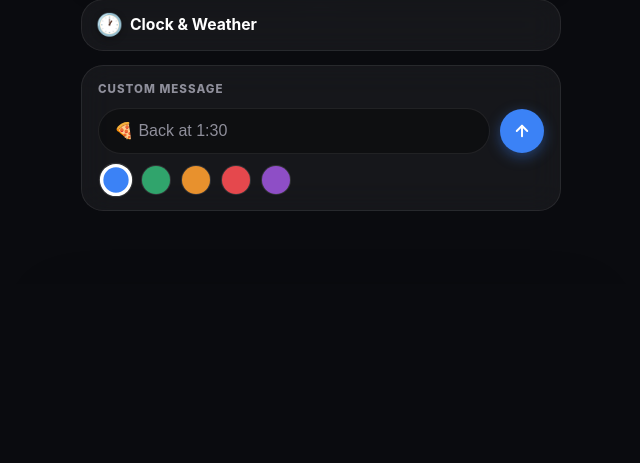
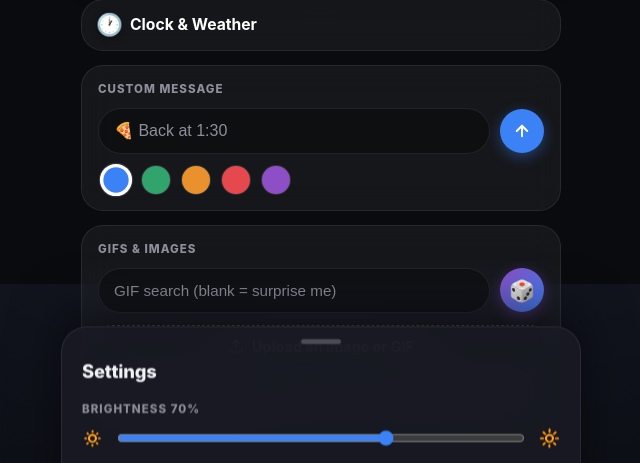
Before and after one commit to ahein624/KnockBlock, a Flask app: page / in a window 1280 px wide. Shown: the part 712-1175 px from the top of the page, without its empty margins (319-959 px from the left). Before the commit the page ends 923 px from the top, so only its background shows below. Run offline with Flask 3, Linux system fonts and the light colour scheme; data that the repository does not hold is empty.

Commit message:
Rebrand to AH.knockblock; add random GIFs and image upload
- AH. monogram branding across the app: wordmark badge in the header
  and login page, new PWA icon (AH. over the four status dots),
  manifest name/colors
- MatrixDisplay learns play_frames(): a playback thread loops GIF
  frames until the next render; all panel writes now go through an
  internal lock
- media.py: normalizes uploads/downloads to 64x32 frames (cover-crop,
  frame cap, duration clamp), persists media/current.* so the shown
  GIF survives restarts, and fetches random GIFs from Tenor with a
  Giphy fallback (public demo keys, no signup)
- POST /api/gif {query?, revert_minutes?} and POST /api/upload
  (multipart) put media on the panel as a manual hold, so the hold
  TTL, timer chips, and Auto all apply; 10MB upload cap
- UI: GIFs & images card (search + dice + upload), pink media pill
  with the GIF query or filename, preview polls while media plays

Co-Authored-By: Claude Fable 5 <noreply@anthropic.com>

```diff
--- a/app.py
+++ b/app.py
@@ -15,6 +15,7 @@ from PIL import Image
 
 import auth
 import calendar_source
+import media
 import weather
 from matrix import PANEL_COLS, PANEL_ROWS, MatrixDisplay, build_message_preset
 from presets import (
@@ -64,6 +65,7 @@ LOGIN_LOCK_MAX = 600
 
 app = Flask(__name__)
 app.secret_key = auth.secret_key()
+app.config["MAX_CONTENT_LENGTH"] = media.MAX_UPLOAD_BYTES
 app.config["PERMANENT_SESSION_LIFETIME"] = timedelta(days=180)
 app.config["SESSION_COOKIE_SAMESITE"] = "Lax"
 display = None  # MatrixDisplay, created in main() — needs GPIO/root
@@ -73,6 +75,8 @@ weather_data = None
 calendar_events = []  # last good fetch: [(start_ts, end_ts, summary), ...]
 calendar_fetched = 0
 render_signature = None
+media_frames = None  # [(64x32 RGB frame, seconds), ...] for status "media"
+media_generation = 0  # bumps when new media is set, so playback restarts
 
 # The sign shows whichever *source* wins arbitration (see _arbitrate):
 #   manual  — a tapped button or custom message, held until `until` passes
@@ -111,15 +115,22 @@ def _load_state():
     except (FileNotFoundError, ValueError):
         return
 
+    global media_frames
     manual = saved.get("manual")
     if isinstance(manual, dict):
         status = manual.get("status")
         message = _valid_message(manual.get("message"))
         until = manual.get("until")
-        if status in list(PRESETS) + ["clock"] or (status == "custom" and message):
+        ok = status in list(PRESETS) + ["clock"] or (status == "custom" and message)
+        if status == "media":
+            media_frames = media.load_current()
+            ok = media_frames is not None
+        if ok:
+            info = manual.get("media")
             state["manual"] = {
                 "status": status,
                 "message": message if status == "custom" else None,
+                "media": info if status == "media" and isinstance(info, dict) else None,
                 "until": until if isinstance(until, (int, float)) else None,
                 "explicit": bool(manual.get("explicit")),
             }
@@ -236,7 +247,7 @@ def _arbitrate(now):
     return "idle", DEFAULT_PRESET, None, None
 
 
-def _set_manual(status, message, revert_minutes):
+def _set_manual(status, message, revert_minutes, media_info=None):
     """Install a manual hold. An explicit timer wins; otherwise the default
     TTL applies so a tapped button doesn't suppress autodetect all day."""
     if revert_minutes is not None:
@@ -245,8 +256,16 @@ def _set_manual(status, message, revert_minutes):
         ttl = state["settings"]["manual_ttl_minutes"]
         until, explicit = (time.time() + ttl * 60 if ttl else None), False
     state["manual"] = {
-        "status": status, "message": message, "until": until, "explicit": explicit,
+        "status": status, "message": message, "media": media_info,
+        "until": until, "explicit": explicit,
     }
+
+
+def _set_media(frames, media_info, revert_minutes):
+    global media_frames, media_generation
+    media_frames = frames
+    media_generation += 1
+    _set_manual("media", None, revert_minutes, media_info)
 
 
 def _idle_clock_active(source, now=None):
@@ -281,6 +300,8 @@ def _render_current(force=False):
     source, status, message, _ = _arbitrate(time.time())
     if _sleeping(source, status, now_dt):
         signature = ("sleep",)
+    elif status == "media":
+        signature = ("media", media_generation)
     elif status == "custom":
         signature = ("custom", message["text"], message["color"])
     elif status == "focus":
@@ -301,6 +322,8 @@ def _render_current(force=False):
 
     if signature[0] == "sleep":
         display.render_preset(SLEEP_PRESET)
+    elif signature[0] == "media":
+        display.play_frames(media_frames or [])
     elif signature[0] == "custom":
         display.render_preset(build_message_preset(message["text"], message["color"]))
     elif signature[0] == "focus":
@@ -379,6 +402,7 @@ def _api_payload():
         "revert_at": until,
         "held": manual is not None,
         "hold_until": manual["until"] if manual else None,
+        "media": manual.get("media") if manual else None,
         "focus": state["focus"],
         "oncall": source == "oncall" or bool(state["oncall_until"]),
         "calendar": {
@@ -688,6 +712,64 @@ def quick_set(status):
         return jsonify(_api_payload())
 
 
+def _parse_revert_minutes(value):
+    """→ (minutes or None, error or None)."""
+    if value is None:
+        return None, None
+    try:
+        value = int(value)
+    except (TypeError, ValueError):
+        return None, "revert_minutes must be a number"
+    if not 1 <= value <= MAX_REVERT_MINUTES:
+        return None, "revert_minutes out of range"
+    return value, None
+
+
+@app.route("/api/gif", methods=["POST"])
+def random_gif():
+    """Fetch a random GIF (optionally for a search) and put it on the panel."""
+    data = request.get_json(silent=True) or {}
+    minutes, err = _parse_revert_minutes(data.get("revert_minutes"))
+    if err:
+        return jsonify(error=err), 400
+    query = str(data.get("query") or "")[:60]
+    try:
+        raw, used_query = media.fetch_random_gif(query)
+        frames = media.frames_from_bytes(raw)
+    except (RuntimeError, ValueError) as exc:
+        return jsonify(error=str(exc)), 502
+    media.save_current(raw, "gif")
+    with lock:
+        _set_media(frames, {"kind": "gif", "label": f"GIF · {used_query}"}, minutes)
+        _render_current()
+        _save_state()
+        return jsonify(_api_payload())
+
+
+@app.route("/api/upload", methods=["POST"])
+def upload_media():
+    """Show an uploaded image or GIF on the panel."""
+    file = request.files.get("file")
+    if file is None or not file.filename:
+        return jsonify(error="attach a file field named 'file'"), 400
+    minutes, err = _parse_revert_minutes(request.form.get("revert_minutes"))
+    if err:
+        return jsonify(error=err), 400
+    raw = file.read()
+    try:
+        frames = media.frames_from_bytes(raw)
+    except ValueError:
+        return jsonify(error="that doesn't look like an image or GIF"), 400
+    kind = "gif" if len(frames) > 1 else "image"
+    media.save_current(raw, kind)
+    label = file.filename[:40]
+    with lock:
+        _set_media(frames, {"kind": kind, "label": label}, minutes)
+        _render_current()
+        _save_state()
+        return jsonify(_api_payload())
+
+
 @app.route("/api/oncall", methods=["POST"])
 def oncall():
     """Heartbeat from a laptop camera/mic sensor agent.
--- a/templates/index.html
+++ b/templates/index.html
@@ -483,6 +496,52 @@
   .bright-row .sun { font-size: 1.05rem; }
   input[type="range"] { flex: 1; accent-color: var(--accent); }
 
+  #gif-query {
+    flex: 1;
+    min-width: 0;
+    padding: 13px 15px;
+    font-size: 0.95rem;
+    color: var(--ink);
+    background: rgba(0, 0, 0, 0.32);
+    border: 1px solid var(--stroke);
+    border-radius: 999px;
+  }
+  #gif-query::placeholder { color: var(--ink-dim); }
+  #gif-query:focus { outline: 2px solid var(--accent); border-color: transparent; }
+  #gif-roll {
+    display: grid;
+    place-items: center;
+    width: 44px;
+    height: 44px;
+    flex-shrink: 0;
+    font-size: 1.3rem;
+    background: linear-gradient(135deg, #8e4ec6, #3b82f6);
+    border: none;
+    border-radius: 50%;
+    box-shadow: 0 4px 14px rgba(142, 78, 198, 0.4);
+    -webkit-tap-highlight-color: transparent;
+    transition: transform 0.3s var(--spring);
+  }
+  #gif-roll:active { transform: scale(0.88) rotate(-20deg); }
+  #gif-roll.busy { animation: spin 0.8s linear infinite; }
+  @keyframes spin { to { transform: rotate(360deg); } }
+  .upload-btn {
+    display: flex;
+    align-items: center;
+    justify-content: center;
+    gap: 8px;
+    padding: 12px;
+    font-size: 0.9rem;
+    font-weight: 700;
+    color: var(--ink);
+    background: rgba(0, 0, 0, 0.28);
+    border: 1px dashed rgba(255, 255, 255, 0.22);
+    border-radius: 14px;
+    -webkit-tap-highlight-color: transparent;
+    transition: transform 0.25s var(--spring);
+  }
+  .upload-btn:active { transform: scale(0.96); }
+
   .text-input {
     width: 100%;
     padding: 11px 13px;
@@ -640,6 +699,21 @@
         {% endfor %}
       </div>
       <div class="recents" id="recents"></div>
+    </section>
+
+    <section class="card">
+      <h2>GIFs &amp; images</h2>
+      <div class="compose-row">
+        <input id="gif-query" maxlength="60" placeholder="GIF search (blank = surprise me)" autocomplete="off" enterkeyhint="go">
+        <button id="gif-roll" aria-label="Random GIF">🎲</button>
+      </div>
+      <button class="upload-btn" id="upload-btn">
+        <svg width="16" height="16" viewBox="0 0 24 24" fill="none" stroke="currentColor" stroke-width="2.2" stroke-linecap="round" stroke-linejoin="round"><path d="M21 15v4a2 2 0 0 1-2 2H5a2 2 0 0 1-2-2v-4"/><path d="m17 8-5-5-5 5"/><path d="M12 3v12"/></svg>
+        Upload an image or GIF
+      </button>
+      <input type="file" id="upload-file" accept="image/*" hidden>
+      <p class="hint">Shows on the panel as a manual hold — the Timer chips
+        and hold TTL apply, and Auto clears it.</p>
     </section>
   </main>
 
@@ -802,6 +876,10 @@
         label = "Sleeping";
         dotColor = "#666";
       }
+      else if (state.status === "media") {
+        label = state.media ? state.media.label : "GIF";
+        dotColor = "#d6409f";
+      }
       else if (state.status === "clock") {
         label = state.weather ? "Clock · " + state.weather.temp + "°" : "Clock";
         dotColor = "#60a5fa";
@@ -921,6 +999,59 @@
     }
     setInterval(() => { if (!document.hidden) syncState(); }, 5000);
     document.addEventListener("visibilitychange", () => { if (!document.hidden) syncState(); });
+    // GIFs animate on the panel; keep the phone preview roughly in sync.
+    setInterval(() => {
+      if (!document.hidden && state.status === "media") refreshPreview();
+    }, 1500);
+
+    async function showMediaResponse(res) {
+      if (res.status === 401) { location.href = "/login"; return; }
+      const body = await res.json();
+      if (!res.ok) throw new Error(body.error || "Request failed");
+      state = body;
+      renderState();
+      refreshPreview();
+    }
+
+    $("gif-roll").addEventListener("click", async () => {
+      buzz();
+      const btn = $("gif-roll");
+      if (btn.classList.contains("busy")) return;
+      btn.classList.add("busy");
+      try {
+        const res = await fetch("/api/gif", {
+          method: "POST",
+          headers: { "Content-Type": "application/json" },
+          body: JSON.stringify(withTimer({ query: $("gif-query").value.trim() })),
+        });
+        await showMediaResponse(res);
+      } catch (err) {
+        showToast(err.message || "Couldn't fetch a GIF", true);
+      } finally {
+        btn.classList.remove("busy");
+      }
+    });
+    $("gif-query").addEventListener("keydown", (event) => {
+      if (event.key === "Enter") $("gif-roll").click();
+    });
+
+    $("upload-btn").addEventListener("click", () => $("upload-file").click());
+    $("upload-file").addEventListener("change", async (event) => {
+      const file = event.target.files[0];
+      event.target.value = "";
+      if (!file) return;
+      buzz();
+      const form = new FormData();
+      form.append("file", file);
+      const timed = withTimer({});
+      if (timed.revert_minutes) form.append("revert_minutes", timed.revert_minutes);
+      try {
+        const res = await fetch("/api/upload", { method: "POST", body: form });
+        await showMediaResponse(res);
+      } catch (err) {
+        showToast(err.message || "Upload failed", true);
+      }
+    });
 
     /* ---- settings sheet ---- */
     const sheet = $("sheet");
```
Also changed, not shown: other parts of templates/index.html (+20 -7 lines), make_icons.py (+34 -12 lines), matrix.py (+55 -9 lines), media.py (added, +136 -0 lines), templates/login.html (+17 -8 lines), README.md, static/manifest.json, 1 other file.
